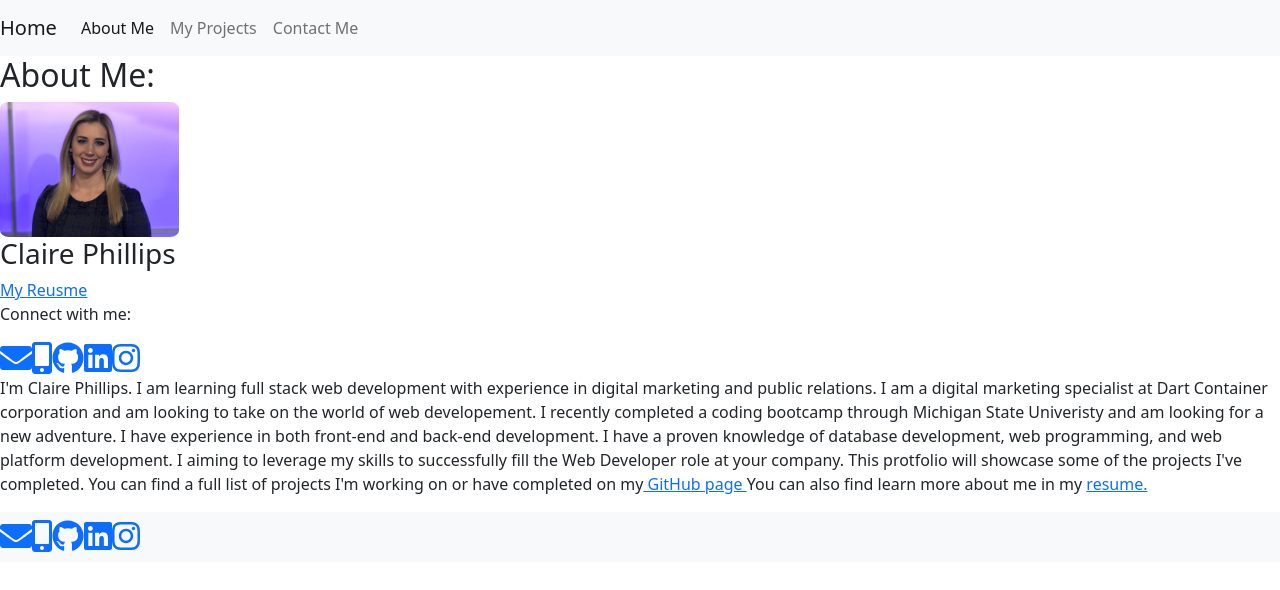
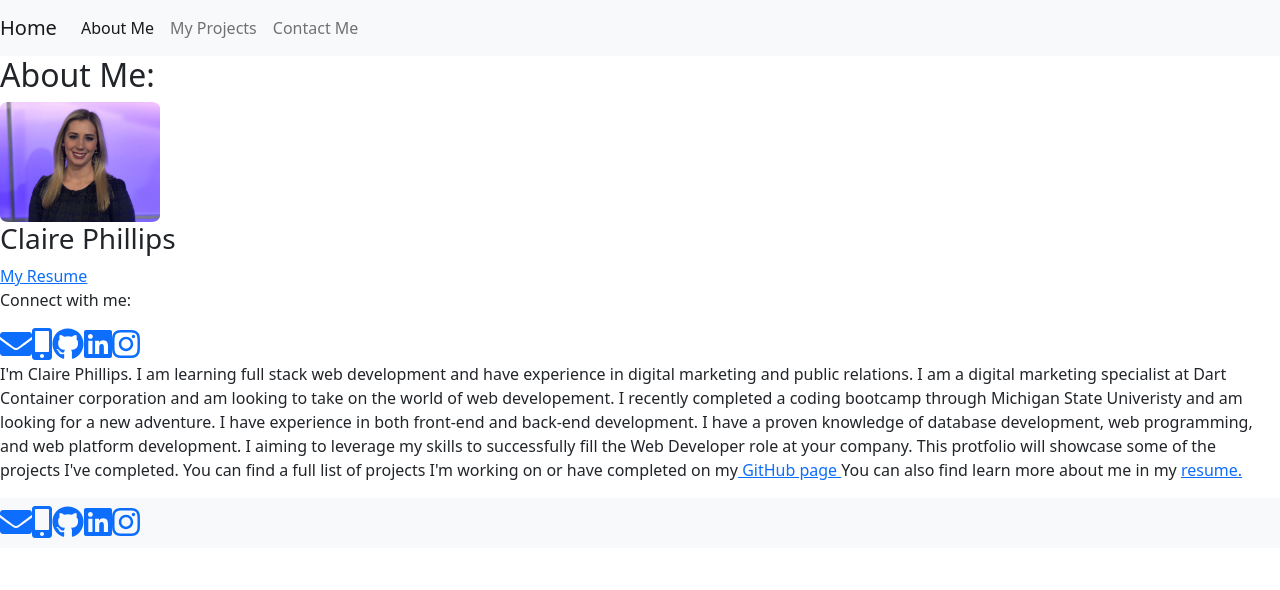
Before and after one commit to ClairePhillips51/react-portfolio, a React (Create React App) app: page / in a window 1280 px wide. Shown: the top 590 px of the page. Built offline with nearby package versions, Linux system fonts and the light colour scheme.

Commit message:
Fixed minor issues, rearranged css, started README.

```diff
--- a/src/App.css
+++ b/src/App.css
@@ -36,20 +36,3 @@
     transform: rotate(360deg);
   }
 }
-
-#headshot {
-  border-radius: 5%;
-  width: 14%;
-}
-
-#main-container {
-  display: flex;
-  flex-flow: row;
-}
-
-#fancy_circle {
-  width: 40%;
-  height: 40%;
-  background-color: #282c34;
-  border-radius: 50%;
-}
--- a/src/pages/About.js
+++ b/src/pages/About.js
@@ -2,6 +2,7 @@ import React from "react";
 import { FontAwesomeIcon } from '@fortawesome/react-fontawesome';
 import { faEnvelope, faMobileAlt } from '@fortawesome/free-solid-svg-icons';
 import { faGithub, faLinkedin, faInstagram } from '@fortawesome/free-brands-svg-icons';
+import "./about.css";
 
 function About() {
     return (
@@ -10,7 +11,7 @@ function About() {
             <div id="fancy_Circle">
                 <img id="headshot" src ="./images/claire2.jpg" alt="A head shot of Claire Phillips" />
                 <h3> Claire Phillips</h3>
-                <a href="pictures/Claire_Phillips_Resume2.pdf" target="_blank" rel="noreferrer"> My Reusme</a>
+                <a href="pictures/Claire_Phillips_Resume2.pdf" target="_blank" rel="noreferrer"> My Resume</a>
                 <p> Connect with me: </p>
                 <div className="social-links">
                     <a href="mailto:claireacam@gmail.com" target="_blank" rel="noreferrer"><FontAwesomeIcon title="Email Me: ClairePhillips712@gmail.com" icon={faEnvelope} size="2x" /></a>
@@ -21,7 +22,7 @@ function About() {
                 </div>
             </div>
                 <p>
-                    I'm Claire Phillips. I am learning full stack web development with experience in digital marketing and public relations.
+                    I'm Claire Phillips. I am learning full stack web development and have experience in digital marketing and public relations.
                     I am a digital marketing specialist at Dart Container corporation and am looking to take on the world of web developement.
                     I recently completed a coding bootcamp through Michigan State Univeristy and am looking for a new adventure.
                     I have experience in both front-end and back-end development. I have a proven knowledge of database development,
--- a/src/pages/Contact.js
+++ b/src/pages/Contact.js
@@ -4,16 +4,18 @@ function Contact() {
     return (
         <div>
             <h2> Contact Me </h2>
-            <p> Hello! Want to see more of my work? Reach out to me on my:
-                <a href="https://github.com/ClairePhillips51" target="_blank" rel="noreferrer"> GitHub Profile</a>
+            <p>
+                Hello! Want to see more of my work? Reach out to me on my <a href="https://github.com/ClairePhillips51" target="_blank" rel="noreferrer">GitHub Profile</a>
             </p>
-            <p> You can also connect with me on:
-                <a href="https://www.linkedin.com/in/claire-phillips-46baa062/" target="_blank" rel="noreferrer"> LinkedIn </a>
+            <p>
+                You can also connect with me on <a href="https://www.linkedin.com/in/claire-phillips-46baa062/" target="_blank" rel="noreferrer">LinkedIn </a>
             </p>
-            <p> You can also reach me via emial at:
-                <a href="mailto:claireacam@gmail.com" target="_blank" rel="noreferrer"> ClairePhillips712@gmail.com </a>
+            <p>
+                Email me at <a href="mailto:claireacam@gmail.com" target="_blank" rel="noreferrer">ClairePhillips712@gmail.com</a> if you'd like to contact me directly.
             </p>
-            <p> You can also reach me via cell phone at (832)-741-8680 </p>
+            <p>
+                Reach me via cell phone at (832)-741-8680
+            </p>
         </div>
     );
 }
--- /dev/null
+++ b/src/pages/about.css
@@ -0,0 +1,16 @@
+#headshot {
+    border-radius: 5%;
+    width: 12.5%;
+}
+
+#main-container {
+    display: flex;
+    flex-flow: row;
+}
+
+#fancy_circle {
+    width: 40%;
+    height: 40%;
+    background-color: #282c34;
+    border-radius: 50%;
+}
```
Also changed, not shown: 1 other file (tests, documents, lock files or other folders).
